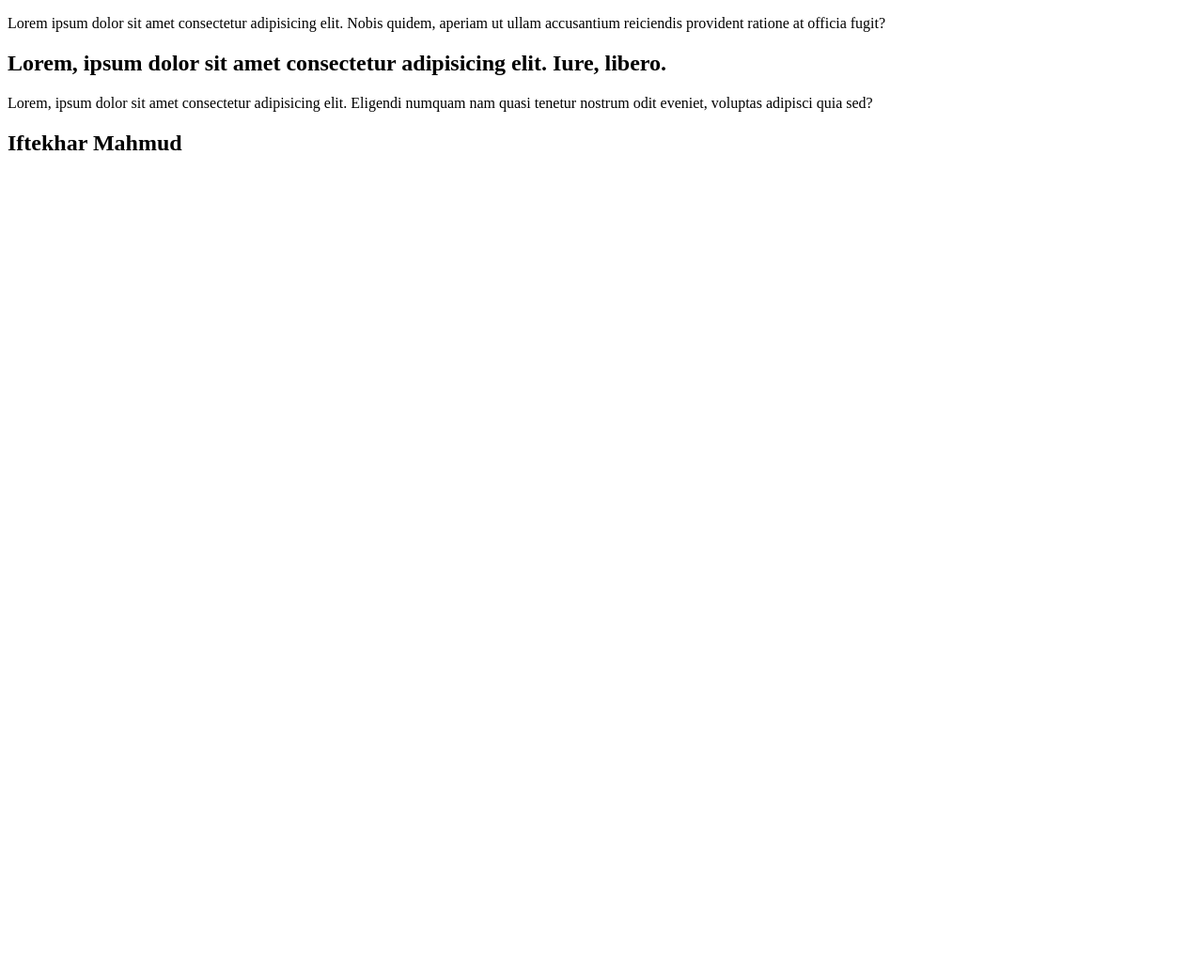
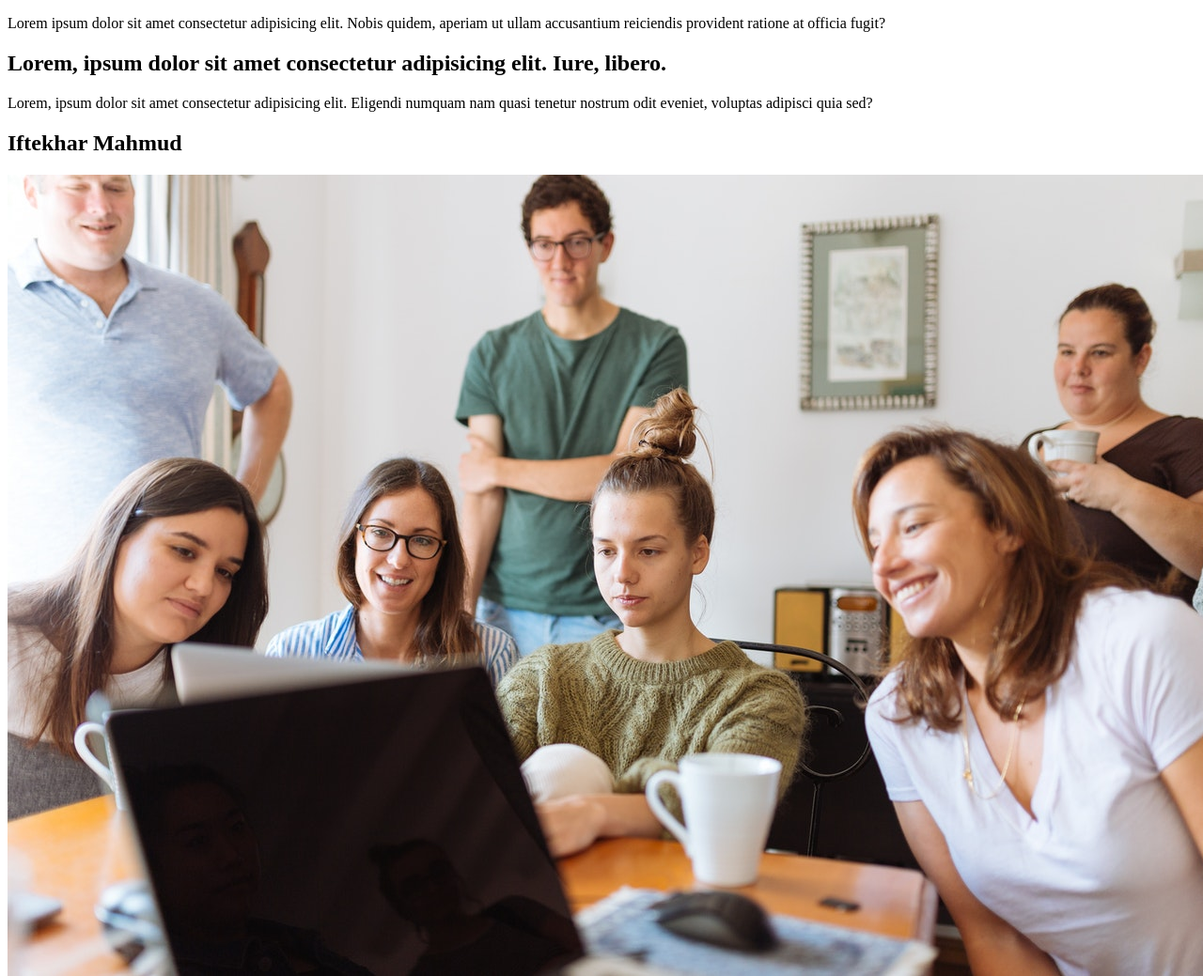
Before and after one commit to Ifthakharmahmud/start, a plain HTML site: page index.html in a window 1280 px wide. Shown: the whole page at 94% size. Before the commit the page ends 800 px from the top, so only its background shows below. Drawn offline with Linux system fonts and the light colour scheme.

Commit message:
learning branch

```diff
--- a/index.html
+++ b/index.html
@@ -13,5 +13,6 @@
 
     <p>Lorem, ipsum dolor sit amet consectetur adipisicing elit. Eligendi numquam nam quasi tenetur nostrum odit eveniet, voluptas adipisci quia sed?</p>
     <h2>Iftekhar Mahmud</h2>
+    <img src="team.jpg" alt="">
 </body>
 </html>
```
Also changed, not shown: team.jpg (added).
